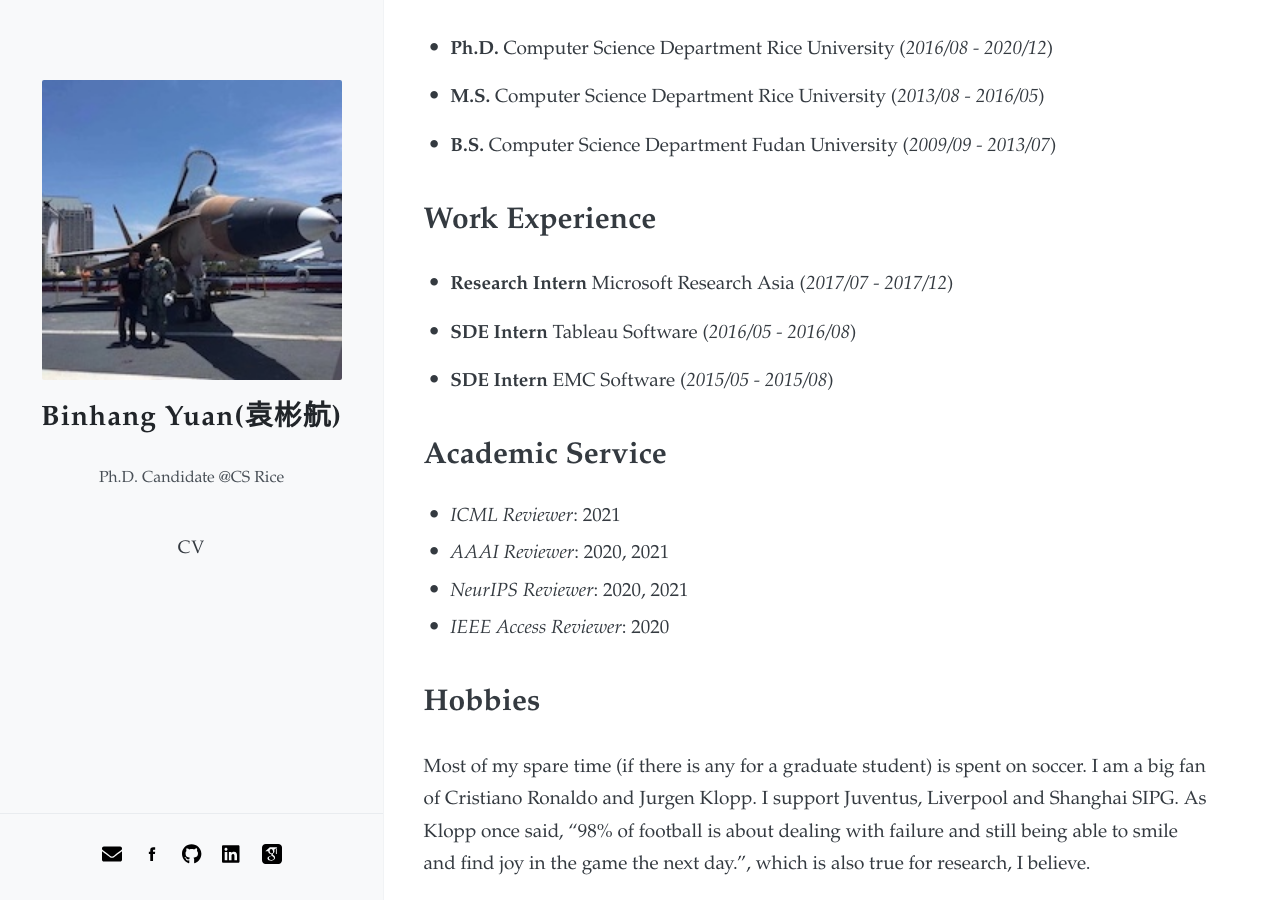
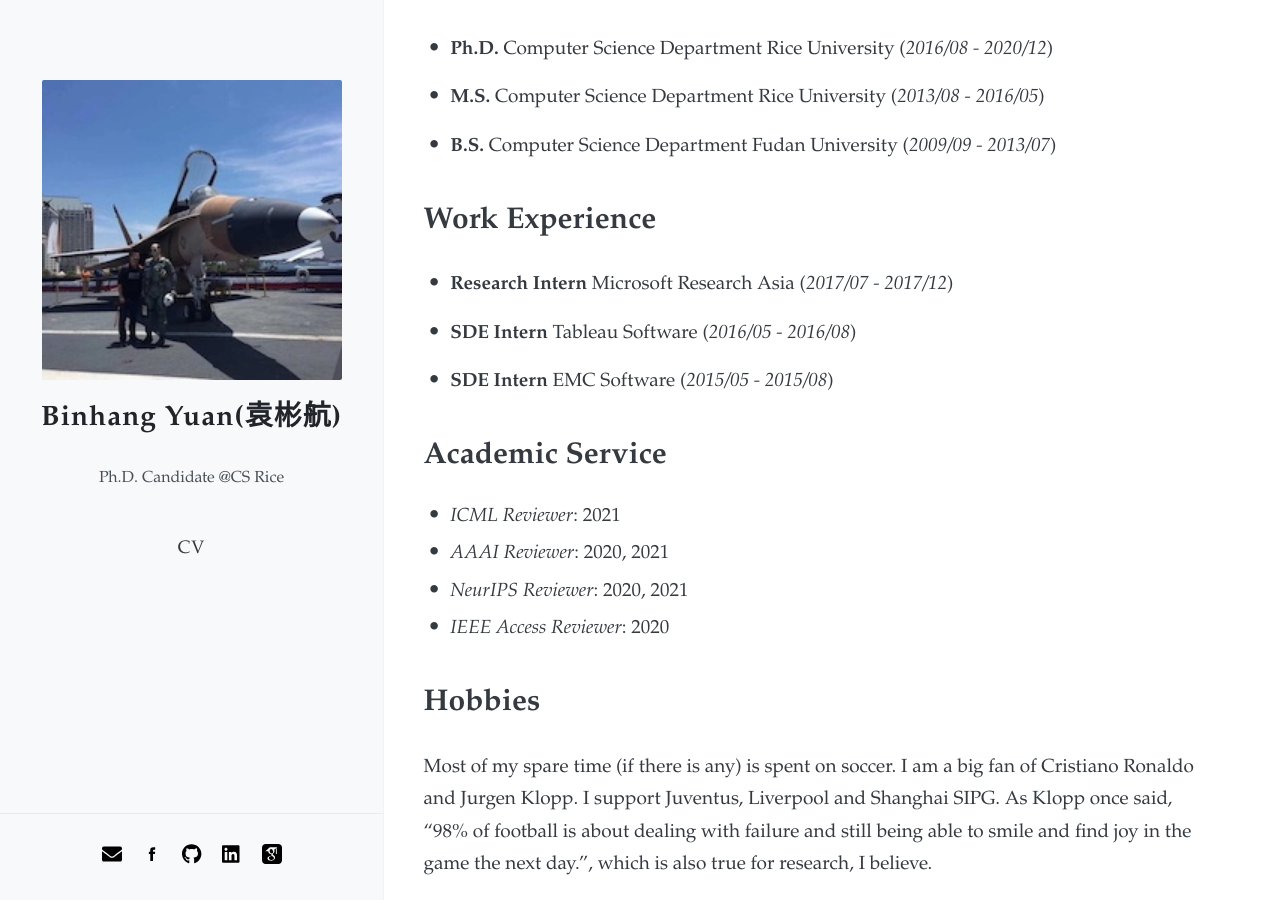
Before and after one commit to BinhangYuan/site, a Jekyll site: the page built from index.md, in a window 1280 px wide and 900 px high, scrolled down 3044 px. Built offline with Jekyll 4.4.1, drawn with Linux system fonts in a browser that asks for light colours; nearby versions of some CDN libraries.

Commit message:
Update index.md

```diff
--- a/index.md
+++ b/index.md
@@ -87,4 +87,4 @@ On the other hand, I am also interested in building data mining/machine learning
 
 # Hobbies
 
-Most of my spare time (if there is any for a graduate student) is spent on soccer. I am a big fan of Cristiano Ronaldo and Jurgen Klopp. I support Juventus, Liverpool and Shanghai SIPG. As Klopp once said, "98% of football is about dealing with failure and still being able to smile and find joy in the game the next day.", which is also true for research, I believe.
+Most of my spare time (if there is any) is spent on soccer. I am a big fan of Cristiano Ronaldo and Jurgen Klopp. I support Juventus, Liverpool and Shanghai SIPG. As Klopp once said, "98% of football is about dealing with failure and still being able to smile and find joy in the game the next day.", which is also true for research, I believe.
```
